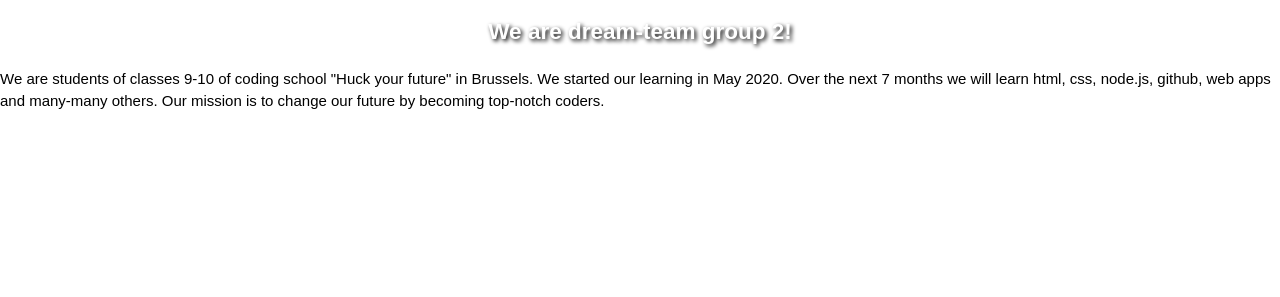
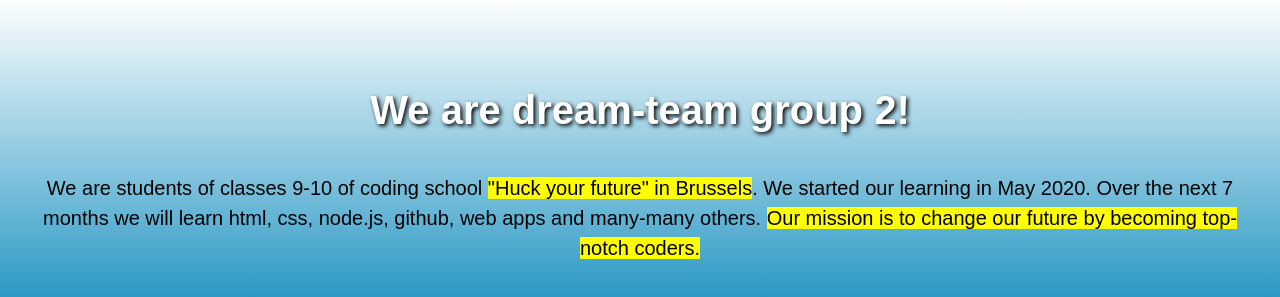
Before and after one commit to katerynakim/Integrate-Week-3, a plain HTML site: page index.html in a window 1280 px wide. Shown: the part 856-1153 px from the top of the page. Before the commit the page ends 984 px from the top, so only its background shows below. Drawn offline with nearby package versions, Linux system fonts and the light colour scheme.

Commit message:
Add style for article

```diff
--- a/style.css
+++ b/style.css
@@ -137,3 +137,25 @@ nav {
   text-align: center;
   padding: 20px;
 }
+
+/* Article */
+
+article {
+  height: 100px;
+  padding: 50px 30px 150px 30px;
+  background-image: linear-gradient(white, rgb(43, 153, 197));
+
+}
+
+article h1 {
+  font-size: 40px;
+}
+
+article p {
+  font-size: 20px;
+  text-align: center;
+}
+
+#motto, #school {
+  background-color: yellow;
+}
```
